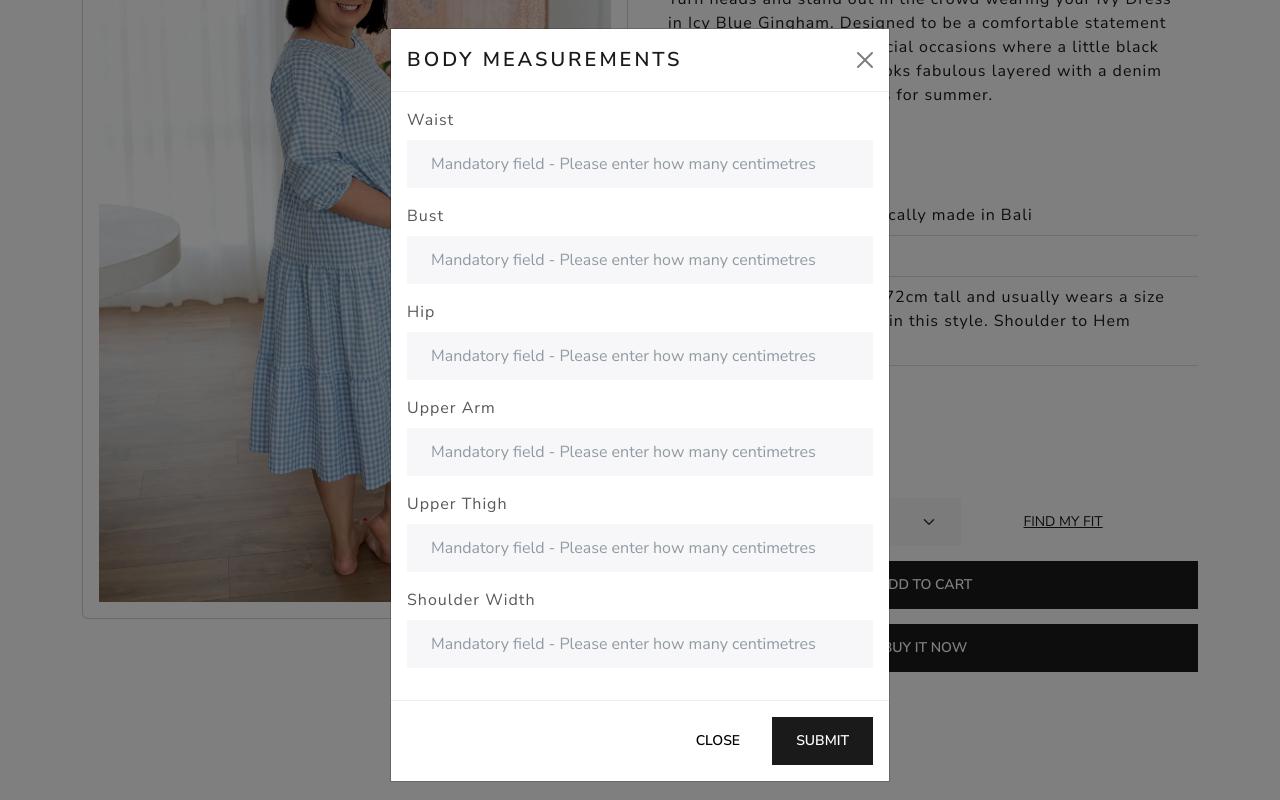
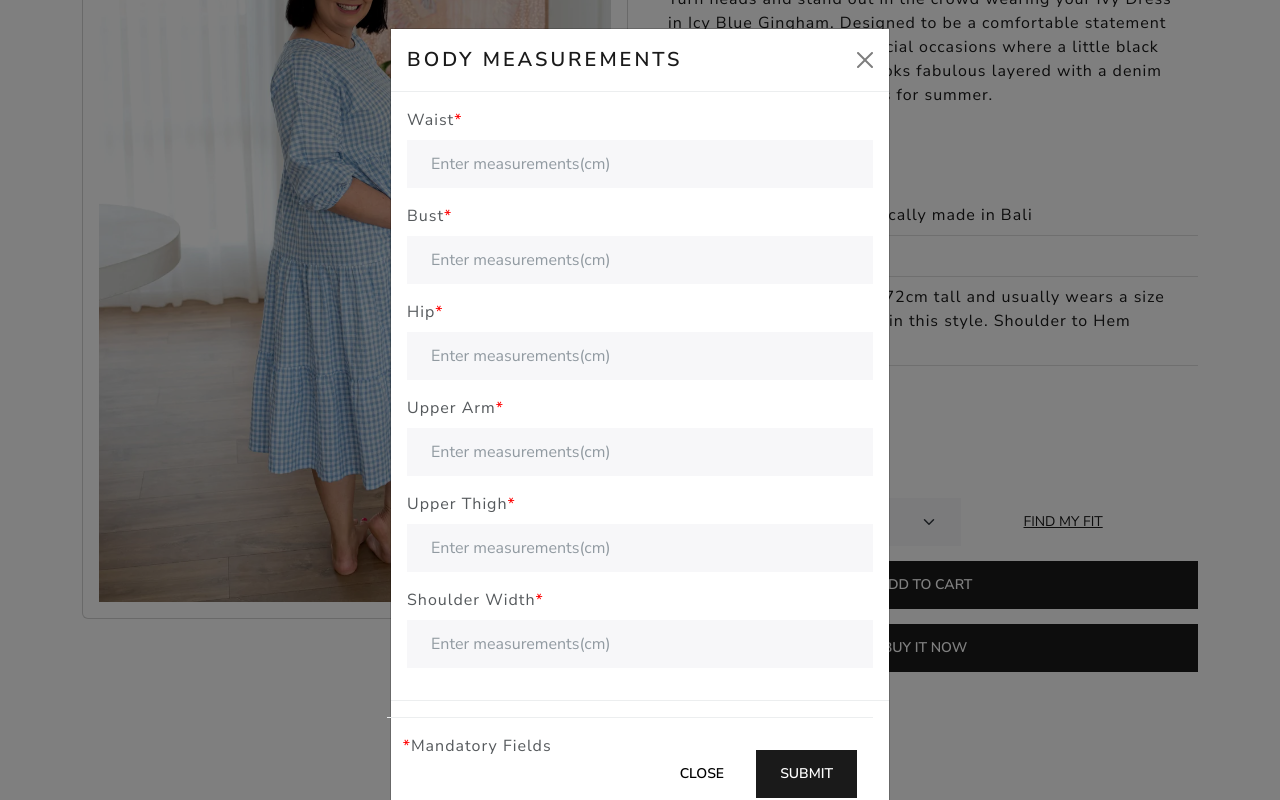
Before and after one commit to LayellLu/COMP5703_CS11-1-LeukBook, a React (Create React App) app in the folder frontend/: page /products/1 in a window 1280 px wide. Both pictures are taken after a click on the button "FIND MY FIT". Shown: the part 306-1106 px from the top of the page. Built offline with nearby package versions, Linux system fonts and the light colour scheme; no server answers.

Commit message:
html modification

```diff
--- a/frontend/src/pages/ProductPage.js
+++ b/frontend/src/pages/ProductPage.js
@@ -208,55 +208,71 @@ export default function ProductPage() {
         <Modal.Body>
           <Form>
             <Form.Group className="mb-3" controlId="exampleForm.ControlInput1">
-              <Form.Label>Waist</Form.Label>
+              <Form.Label>Waist </Form.Label>
+              <span style={{ color: "red" }}>*</span>
               <Form.Control
-                placeholder="Mandatory field - Please enter how many centimetres"
+                placeholder="Enter measurements(cm)"
                 onChange={(e) => setWaist(e.target.value)}
               />
             </Form.Group>
 
             <Form.Group className="mb-3" controlId="exampleForm.ControlInput2">
               <Form.Label>Bust</Form.Label>
+              <span style={{ color: "red" }}>*</span>
               <Form.Control
-                placeholder="Mandatory field - Please enter how many centimetres"
+                placeholder="Enter measurements(cm)"
                 onChange={(e) => setBust(e.target.value)}
+                // {...register("bust")}
               />
             </Form.Group>
 
             <Form.Group className="mb-3" controlId="exampleForm.ControlInput3">
               <Form.Label>Hip</Form.Label>
+              <span style={{ color: "red" }}>*</span>
               <Form.Control
-                placeholder="Mandatory field - Please enter how many centimetres"
+                placeholder="Enter measurements(cm)"
                 onChange={(e) => setHip(e.target.value)}
+                // {...register("hip")}
               />
             </Form.Group>
 
             <Form.Group className="mb-3" controlId="exampleForm.ControlInput4">
               <Form.Label>Upper Arm</Form.Label>
+              <span style={{ color: "red" }}>*</span>
               <Form.Control
-                placeholder="Mandatory field - Please enter how many centimetres"
+                placeholder="Enter measurements(cm)"
                 onChange={(e) => setUpperArm(e.target.value)}
+                // {...register("upperArm")}
               />
             </Form.Group>
 
             <Form.Group className="mb-3" controlId="exampleForm.ControlInput5">
               <Form.Label>Upper Thigh</Form.Label>
+              <span style={{ color: "red" }}>*</span>
               <Form.Control
-                placeholder="Mandatory field - Please enter how many centimetres"
+                placeholder="Enter measurements(cm)"
                 onChange={(e) => setUpperThigh(e.target.value)}
+                // {...register("upperThigh")}
               />
             </Form.Group>
 
             <Form.Group className="mb-3" controlId="exampleForm.ControlInput6">
               <Form.Label>Shoulder Width</Form.Label>
+              <span style={{ color: "red" }}>*</span>
               <Form.Control
-                placeholder="Mandatory field - Please enter how many centimetres"
+                placeholder="Enter measurements(cm)"
                 onChange={(e) => setShoulderWidth(e.target.value)}
+                // {...register("shoulderWidth")}
               />
             </Form.Group>
           </Form>
         </Modal.Body>
         <Modal.Footer>
+          <Modal.Footer>
+            <div style={{ marginRight: "100px", marginBottom: "60px" }}>
+              <span style={{ color: "red" }}>*</span>
+              <span>Mandatory Fields</span>
+            </div>
             <Button variant="secondary" onClick={handleClose}>
               Close
             </Button>
@@ -264,6 +280,7 @@ export default function ProductPage() {
               Submit
             </Button>
           </Modal.Footer>
+        </Modal.Footer>
       </Modal>
     </>
   );
```
Lines whose indentation alone changed are shown as unchanged.
